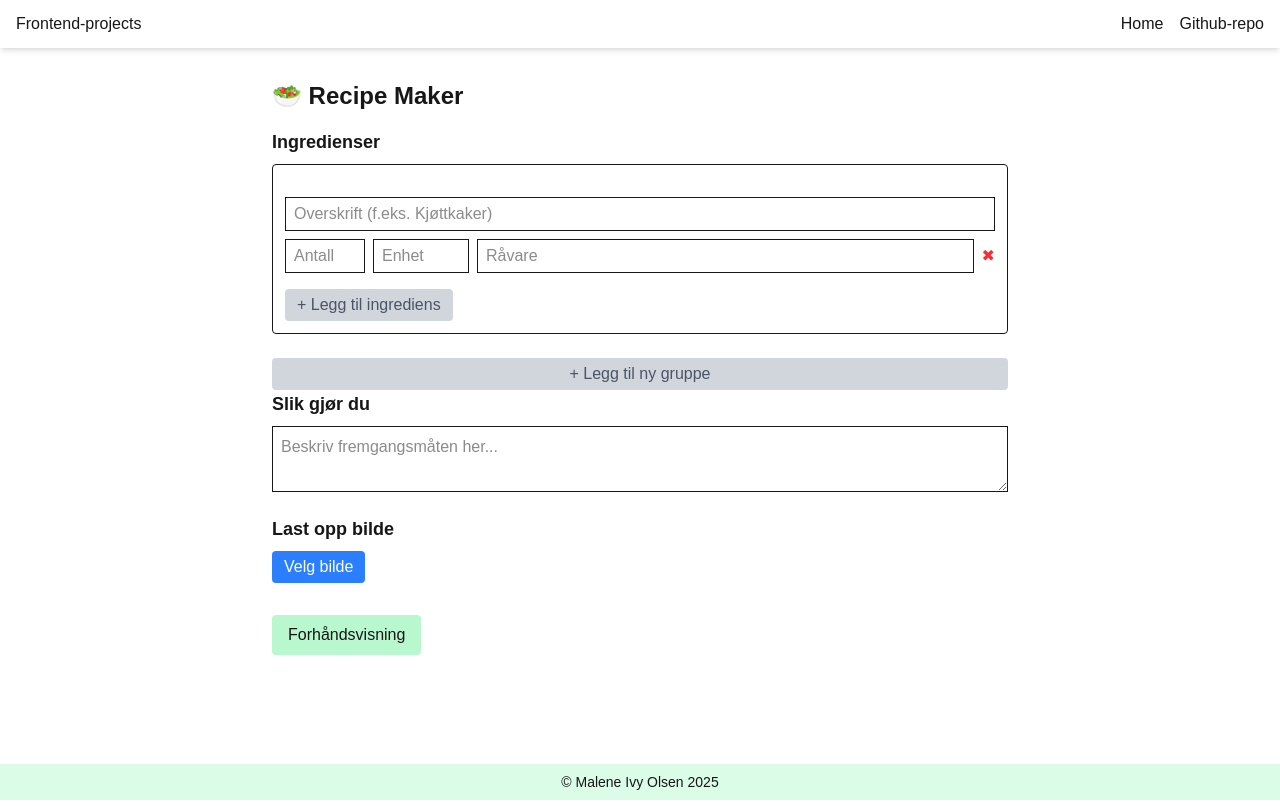
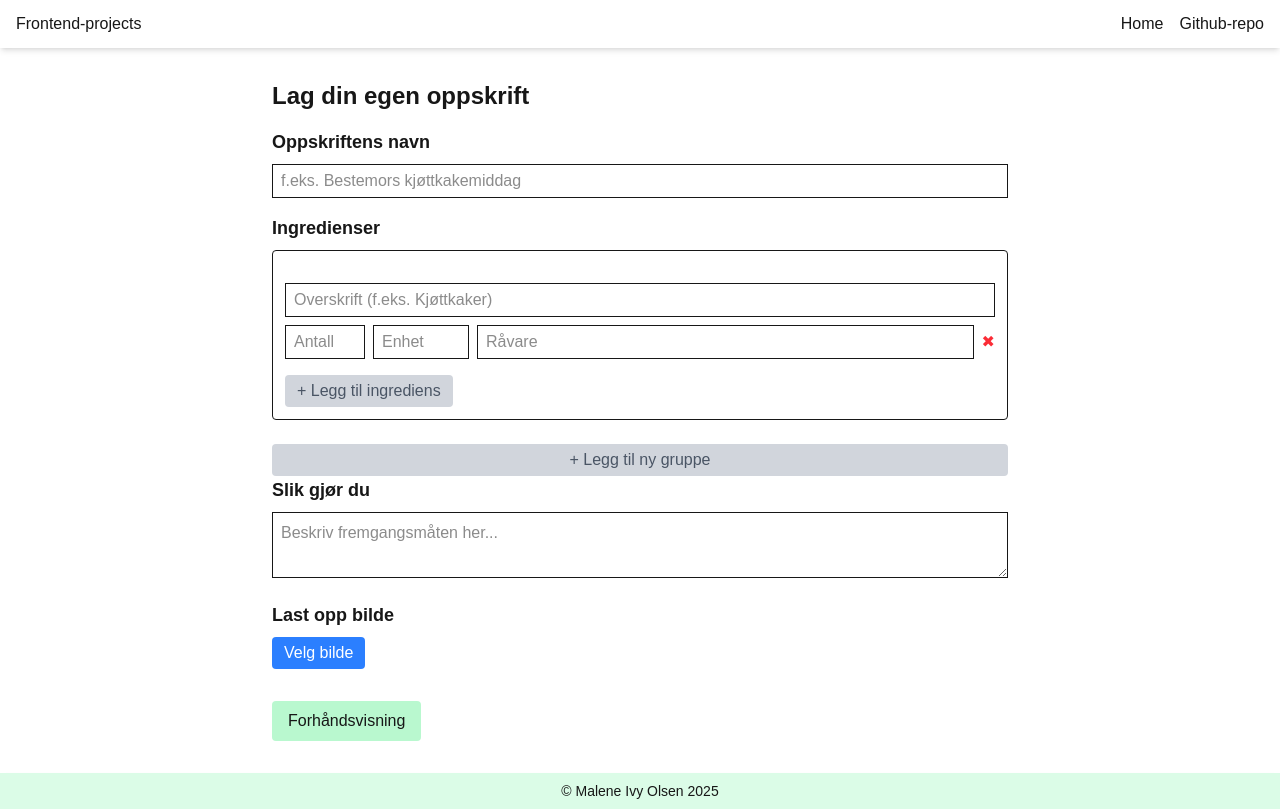
Before and after one commit to maleneivy/frontend-playground, a Next.js app: page /recipe-maker in a window 1280 px wide. Built offline with nearby package versions, Linux system fonts and the light colour scheme.

Commit message:
Add input for main recipe title and display it in preview modal

```diff
--- a/src/app/recipe-maker/page.tsx
+++ b/src/app/recipe-maker/page.tsx
@@ -5,6 +5,7 @@ import IngredientsInput, { IngredientGroup } from '@/components/recipe-maker/Ing
 import InstructionsInput from '@/components/recipe-maker/InstructionsInput';
 import ImageUploader from '@/components/recipe-maker/ImageUploader';
 import PreviewModal from '@/components/recipe-maker/PreviewModal';
+import RecipeTitleInput from '@/components/recipe-maker/RecipeTitleInput';
 
 export default function RecipeMaker() {
   const [ingredientGroups, setIngredientGroups] = useState<IngredientGroup[]>([
@@ -13,10 +14,13 @@ export default function RecipeMaker() {
   const [instructions, setInstructions] = useState('');
   const [image, setImage] = useState<File | null>(null);
   const [showPreview, setShowPreview] = useState(false);
+  const [recipeTitle, setRecipeTitle] = useState('');
 
   return (
     <div className="max-w-3xl mx-auto p-4">
-      <h1 className="text-2xl font-bold mb-4">🥗 Recipe Maker</h1>
+      <h1 className="text-2xl font-bold mb-4">Lag din egen oppskrift</h1>
+
+      <RecipeTitleInput recipeTitle={recipeTitle} setRecipeTitle={setRecipeTitle} />
 
       <IngredientsInput
         ingredientGroups={ingredientGroups}
@@ -37,6 +41,7 @@ export default function RecipeMaker() {
         ingredientGroups={ingredientGroups}
         instructions={instructions}
         image={image}
+        recipeTitle={recipeTitle}
       />
     </div>
   );
--- a/src/components/recipe-maker/PreviewModal.tsx
+++ b/src/components/recipe-maker/PreviewModal.tsx
@@ -6,12 +6,14 @@ export default function PreviewModal({
   ingredientGroups,
   instructions,
   image,
+  recipeTitle,
 }: {
   isOpen: boolean;
   onClose: () => void;
   ingredientGroups: IngredientGroup[];
   instructions: string;
   image: File | null;
+  recipeTitle: string;
 }) {
   if (!isOpen) return null;
 
@@ -22,9 +24,10 @@ export default function PreviewModal({
           ✖
         </button>
 
-        <h2 className="text-xl font-bold mb-4">📄 Forhåndsvisning</h2>
+        <h2 className="text-xl font-bold mb-4">Forhåndsvisning</h2>
 
         <div>
+          <h2 className="text-2xl font-bold mb-4">{recipeTitle || 'Uten navn'}</h2>
           <h3 className="text-lg font-semibold">Ingredienser</h3>
           <ul className="list-disc pl-5 mb-4">
             {ingredientGroups.map((group, groupIndex) => (
--- /dev/null
+++ b/src/components/recipe-maker/RecipeTitleInput.tsx
@@ -0,0 +1,20 @@
+export default function RecipeTitleInput({
+  recipeTitle,
+  setRecipeTitle,
+}: {
+  recipeTitle: string;
+  setRecipeTitle: (title: string) => void;
+}) {
+  return (
+    <div className="mb-4">
+      <h2 className="text-lg font-semibold mb-2">Oppskriftens navn</h2>
+      <input
+        type="text"
+        value={recipeTitle}
+        onChange={(e) => setRecipeTitle(e.target.value)}
+        placeholder="f.eks. Bestemors kjøttkakemiddag"
+        className="border px-2 py-1 w-full"
+      />
+    </div>
+  );
+}
```
